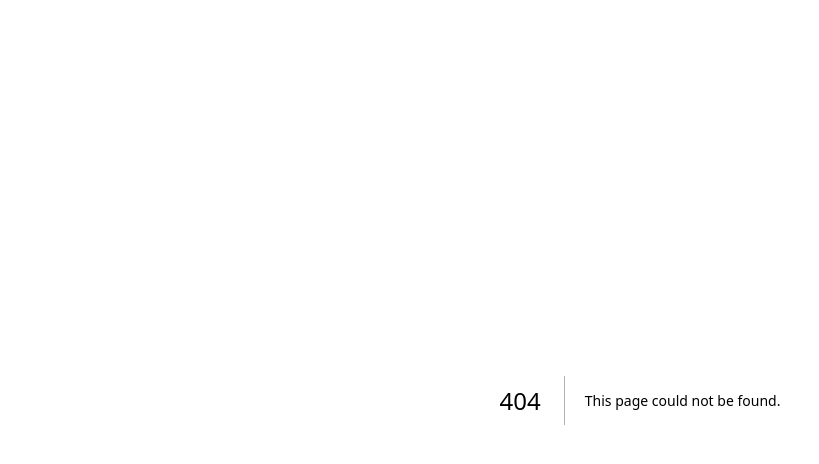
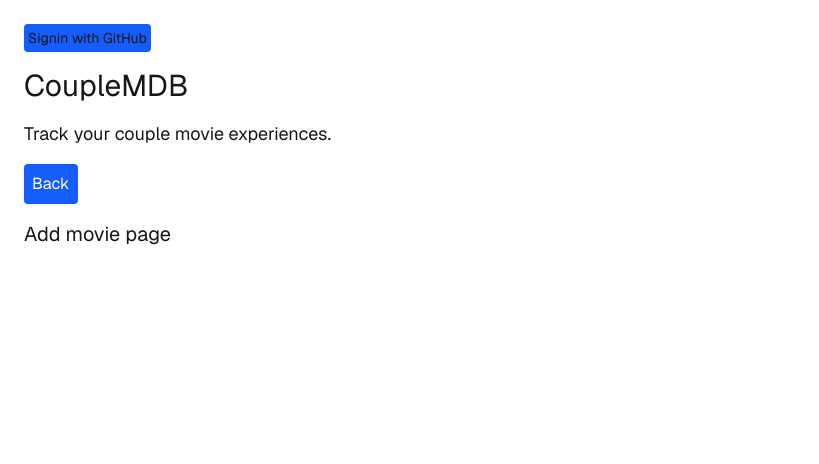
Before and after one commit to kyher/couplemdb, a Next.js app: page /add-movie in a window 1280 px wide. Before the commit this address had no page. Shown: the top 464 px of the page, without its empty margins (0-819 px from the left). Built offline with nearby package versions, Linux system fonts and the light colour scheme; no server answers.

Commit message:
Styling updates and skeleton add movie page

```diff
--- /dev/null
+++ b/src/app/add-movie/page.tsx
@@ -0,0 +1,19 @@
+import Link from "next/link";
+import { auth } from "../../../auth";
+import Header from "../components/Header";
+
+export default async function Page() {
+  const session = await auth();
+  return (
+    <>
+      <Header session={session} />
+      <Link
+        href="/"
+        className="bg-blue-600 p-2 rounded text-white hover:bg-blue-700 w-max"
+      >
+        Back
+      </Link>
+      <h2 className="text-xl">Add movie page</h2>
+    </>
+  );
+}
--- /dev/null
+++ b/src/app/components/Header.tsx
@@ -0,0 +1,21 @@
+import { Session } from "next-auth";
+import SignIn from "./SignIn";
+import SignOut from "./SignOut";
+
+export default function Header({ session }: { session: Session | null }) {
+  return (
+    <>
+      {!session && <SignIn />}
+      {session && (
+        <div className="flex gap-2 items-center">
+          <p className="text-sm">Signed in as {session.user?.email}</p>
+          <SignOut />
+        </div>
+      )}
+      <h1 className="text-3xl">CoupleMDB</h1>
+      <p className="text-lg text-center sm:text-left">
+        Track your couple movie experiences.
+      </p>
+    </>
+  );
+}
--- a/src/app/layout.tsx
+++ b/src/app/layout.tsx
@@ -27,7 +27,7 @@ export default function RootLayout({
       <body
         className={`${geistSans.variable} ${geistMono.variable} antialiased`}
       >
-        {children}
+        <main className="flex flex-col gap-4 font-sans p-6">{children}</main>
       </body>
     </html>
   );
--- a/src/app/page.tsx
+++ b/src/app/page.tsx
@@ -1,48 +1,37 @@
+import Link from "next/link";
 import { auth } from "../../auth";
 import { getInvitationForUser } from "./actions";
 import Invited from "./components/Invited";
 import InvitePartner from "./components/InvitePartner";
-import SignIn from "./components/SignIn";
-import SignOut from "./components/SignOut";
 import { InviteStatus } from "./helpers/InviteStatus";
+import Header from "./components/Header";
 
 export default async function Home() {
   const session = await auth();
   const invitation = await getInvitationForUser(session?.user?.id || "");
   return (
-    <div className="font-sans grid grid-rows-[20px_1fr_20px] items-center justify-items-center min-h-screen p-8 pb-20 gap-16 sm:p-20">
-      <main className="flex flex-col gap-[32px] row-start-2 items-center sm:items-start">
-        {!session && <SignIn />}
-        {session && (
-          <div className="flex gap-2 items-center">
-            <p className="text-sm">Signed in as {session.user?.email}</p>
-            <SignOut />
-          </div>
-        )}
-        <h1 className="text-3xl">CoupleMDB</h1>
-        <p className="text-lg text-center sm:text-left">
-          Track your couple movie experiences.
-        </p>
+    <>
+      <Header session={session} />
       {session && !invitation && <InvitePartner />}
-        {session &&
-          invitation &&
-          invitation.status === InviteStatus.Invited && (
+      {session && invitation && invitation.status === InviteStatus.Invited && (
         <div>
           {invitation.inviterId === session.user?.id ? (
-                <p>
-                  You have invited your partner! Waiting for them to accept.
-                </p>
+            <p>You have invited your partner! Waiting for them to accept.</p>
           ) : (
             <Invited />
           )}
         </div>
       )}
-        {session &&
-          invitation &&
-          invitation.status === InviteStatus.Accepted && (
-            <p>Your partnership is active! Enjoy tracking your movies!</p>
+      {session && invitation && invitation.status === InviteStatus.Accepted && (
+        <div>
+          <Link
+            href="/add-movie"
+            className="bg-blue-600 p-2 rounded text-white hover:bg-blue-700"
+          >
+            Add movie
+          </Link>
+        </div>
       )}
-      </main>
-    </div>
+    </>
   );
 }
```
Lines whose indentation alone changed are shown as unchanged.
